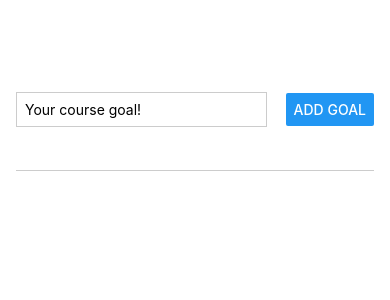
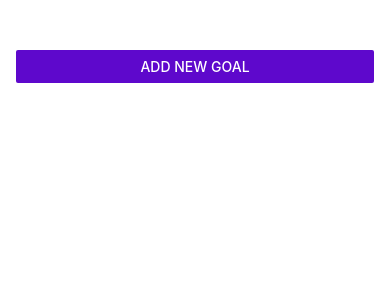
Before and after one commit to WagnerGauer/react-native-the-practical-guide-maximilian-schwarzmuller, a React Native app: screen / in a window 390 px wide. Shown: the top 300 px of the page. Built offline with nearby package versions, Linux system fonts and the light colour scheme.

Commit message:
Add a modal so that when the user clicks to add a goal a page overlay is presented

```diff
--- a/App.js
+++ b/App.js
@@ -1,16 +1,26 @@
-import { StyleSheet, View, FlatList } from "react-native";
+import { StyleSheet, View, FlatList, Button } from "react-native";
 import { useState } from "react";
 import GoalItem from "./components/GoalItem";
 import GoalInput from "./components/GoalInput";
 
 export default function App() {
   const [goals, setGoals] = useState([]);
+  const [modalIsVisible, setModalisVisible] = useState(false);
+
+  function startAddGoalHandler() {
+    setModalisVisible(true);
+  }
+
+  function endAddGoalHandler() {
+    setModalisVisible(false);
+  }
 
   function addGoalHandler(goalInput) {
     setGoals((prevGoals) => [
       ...prevGoals,
       { text: goalInput, id: Math.random() },
     ]);
+    endAddGoalHandler();
   }
 
   function removeGoalHandler(id) {
@@ -21,7 +31,17 @@ export default function App() {
 
   return (
     <View style={styles.appContainer}>
-      <GoalInput addGoal={(goalInput) => addGoalHandler(goalInput)} />
+      <Button
+        onPress={startAddGoalHandler}
+        color="#5e08cc"
+        title="Add New Goal"
+      />
+
+      <GoalInput
+        visible={modalIsVisible}
+        addGoal={(goalInput) => addGoalHandler(goalInput)}
+        onCancel={() => endAddGoalHandler()}
+      />
 
       <View style={styles.goalsCotainer}>
         <FlatList
--- a/components/GoalInput.js
+++ b/components/GoalInput.js
@@ -1,7 +1,7 @@
-import { StyleSheet, Text, View, TextInput, Button } from "react-native";
+import { StyleSheet, Text, View, TextInput, Button, Modal } from "react-native";
 import { useState } from "react";
 
-const GoalInput = ({ addGoal }) => {
+const GoalInput = ({ addGoal, visible, onCancel }) => {
   const [goalInput, setGoalInput] = useState("");
 
   function goalInputHandler(input) {
@@ -16,6 +16,7 @@ const GoalInput = ({ addGoal }) => {
   }
 
   return (
+    <Modal visible={visible} animationType="slide">
       <View style={styles.inputContainer}>
         <TextInput
           style={styles.textInput}
@@ -23,8 +24,16 @@ const GoalInput = ({ addGoal }) => {
           onChangeText={goalInputHandler}
           value={goalInput}
         />
+        <View style={styles.buttonContainer}>
+          <View style={styles.button}>
             <Button onPress={handlePress} title="Add Goal" />
           </View>
+          <View style={styles.button}>
+            <Button onPress={onCancel} title="Cancel" />
+          </View>
+        </View>
+      </View>
+    </Modal>
   );
 };
 
@@ -33,18 +42,25 @@ export default GoalInput;
 const styles = StyleSheet.create({
   inputContainer: {
     flex: 1,
-    flexDirection: "row",
-    justifyContent: "space-between",
+    justifyContent: "center",
     alignItems: "center",
     marginBottom: 24,
     borderBottomWidth: 1,
     borderBottomColor: "#cccccc",
+    padding: 16,
   },
   textInput: {
     borderWidth: 1,
     borderColor: "#cccccc",
-    width: "70%",
-    marginRight: 8,
+    width: "100%",
     padding: 8,
   },
+  buttonContainer: {
+    flexDirection: "row",
+    marginTop: 16,
+  },
+  button: {
+    width: "30%",
+    marginHorizontal: 8,
+  },
 });
--- a/components/GoalItem.js
+++ b/components/GoalItem.js
@@ -1,7 +1,7 @@
-import { StyleSheet, Text, View, Pressable } from "react-native";
+import { StyleSheet, Text, View, Pressable, Modal } from "react-native";
 import React from "react";
 
-export default function GoalItem({ item, removeGoal }) {
+export default function GoalItem({ item, removeGoal, visible }) {
   return (
     <View style={styles.goalItem}>
       <Pressable
```
Lines whose indentation alone changed are shown as unchanged.
